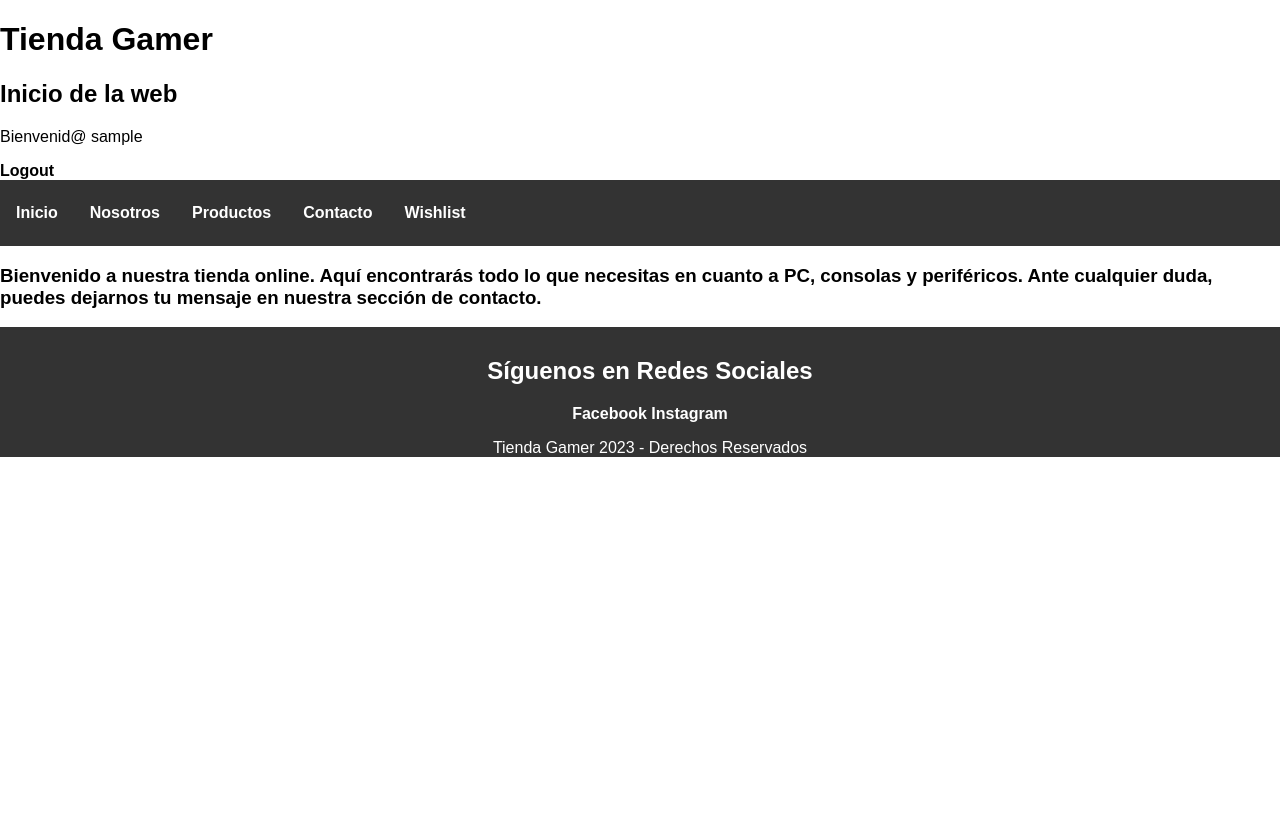
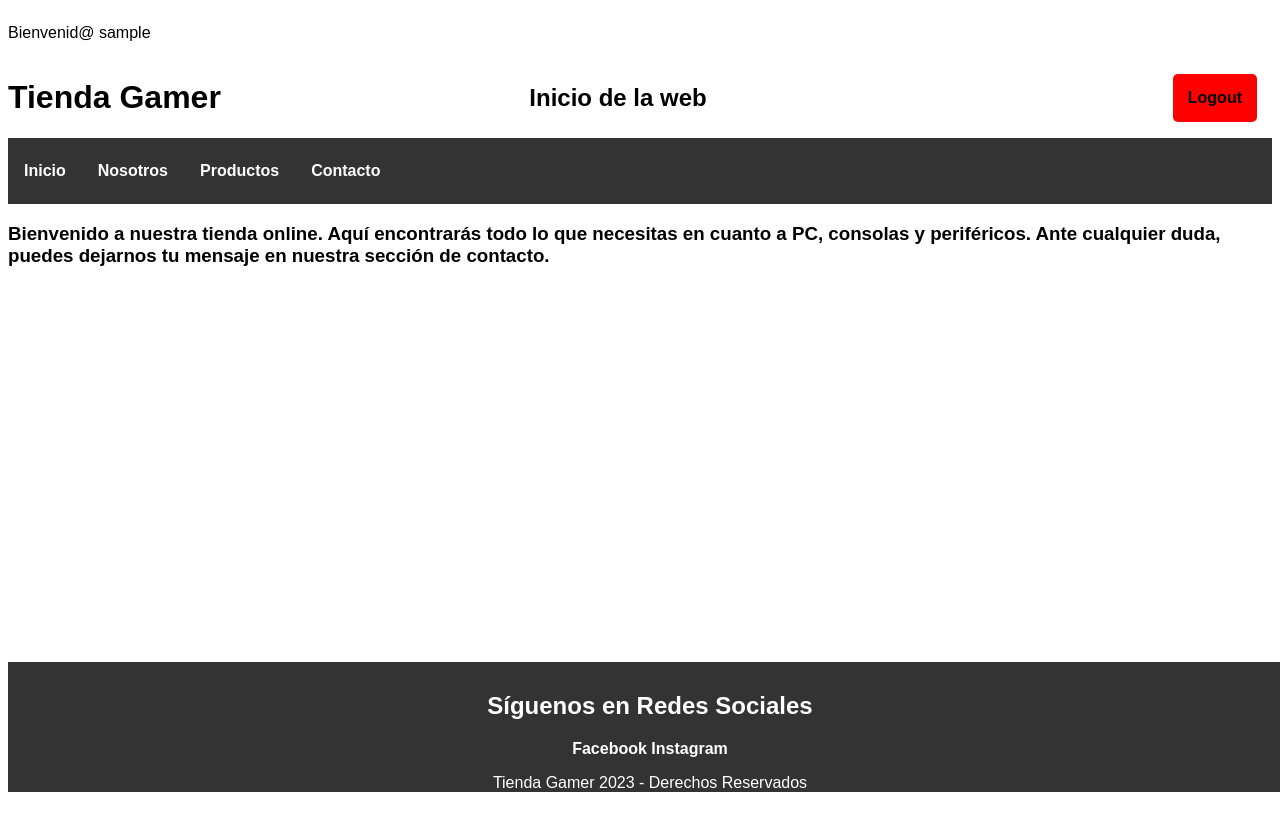
Before and after one commit to osunamartin/djangoCAC, a Django app: page /game_shop/ in a window 1280 px wide. After the commit the page ends 792 px from the top, so only its background shows below. Run offline with Django 4.2, Linux system fonts and the light colour scheme; the visitor is signed in with stand-in values (Sample User, id 1).

Commit message:
manytomany editable adminv2

```diff
--- a/core/static/core/css/base.css
+++ b/core/static/core/css/base.css
@@ -1,10 +1,55 @@
 
 body {
   font-family: Arial, sans-serif;
-  margin: 0;
-  padding: 0;
+  display: flex;
+  flex-direction: column;
   min-height: 100vh;
 }
+
+main {
+  flex:1;
+}
+
+header {
+  display: flex;
+  justify-content: space-between;
+  align-items: center;
+}
+
+header .actions {
+  color: white;
+  display: flex;
+  justify-content: space-evenly;
+  align-items: center;
+}
+header .actions a {
+  text-decoration: none;
+  display: inline-block;
+  background-color: darkturquoise;
+  padding: 15px;
+  border-radius: 5px;
+
+  margin: 0 15px;
+
+  color: white;
+
+  transition: 0.2s all;
+}
+
+header .actions a.login {
+  background-color: rgb(32, 174, 230);
+}
+
+header .actions a.logout {
+  background-color: red;
+}
+
+
+header .actions a:hover {
+  background-color: white;
+  color: black;
+}
+
 
 nav {
   background-color: #333;
@@ -98,7 +143,6 @@ a {
   color: #fff; /* Cambia el color del texto según tu diseño */
   width: 100%;
   padding: 10px 10px 0px 10px;
-  bottom: 0;
   text-align: center;
 }
 
--- a/core/templates/core/base.html
+++ b/core/templates/core/base.html
@@ -9,7 +9,9 @@
     <link rel="stylesheet" href="{% static 'core/css/base.css' %}">
     {% block extra_css%}{%endblock%}
 </head>
-<header>
+
+<body>
+
 
   {% if messages %}
     <ul class ="messages">
@@ -19,16 +21,21 @@
     </ul>
   {% endif %}
 
+  {% if user.is_authenticated %}
+  <p>Bienvenid@ {{user.username}}</p>
+  {%endif%}
+<header>
+
   <h1>Tienda Gamer</h1>
   <h2>{%block section_title%} {%endblock%}</h2>
-  <div class="login">
+  <div class="actions">
     {% if not user.is_authenticated %}
-      <a href="{% url 'login' %}" style="color: black;">Login</a>
+      <a class="login" href="{% url 'login' %}" style="color: black;">Login</a>
     {%endif%}
 
     {% if user.is_authenticated %}
       <p>Bienvenid@ {{user.username}}</p>
-      <a href="{% url 'logout' %}" style="color: black;">Logout </a>
+      <a class="logout" href="{% url 'logout' %}" style="color: black;">Logout </a>
     {%endif%}
   </div>
 </header>
@@ -45,16 +52,10 @@
       </div>
     </div>
     <a href="{% url 'contacto' %}">Contacto</a>
-    {% if user.is_authenticated %}
-      <a href="{% url 'wishlist' %}">Wishlist</a>
-    {%endif%}
   </div>
 
 </nav>
 
-<body>
-
-</body>
 <main>
 
 
@@ -72,4 +73,6 @@
 
 
 </footer>
+
+</body>
 </html>
```
